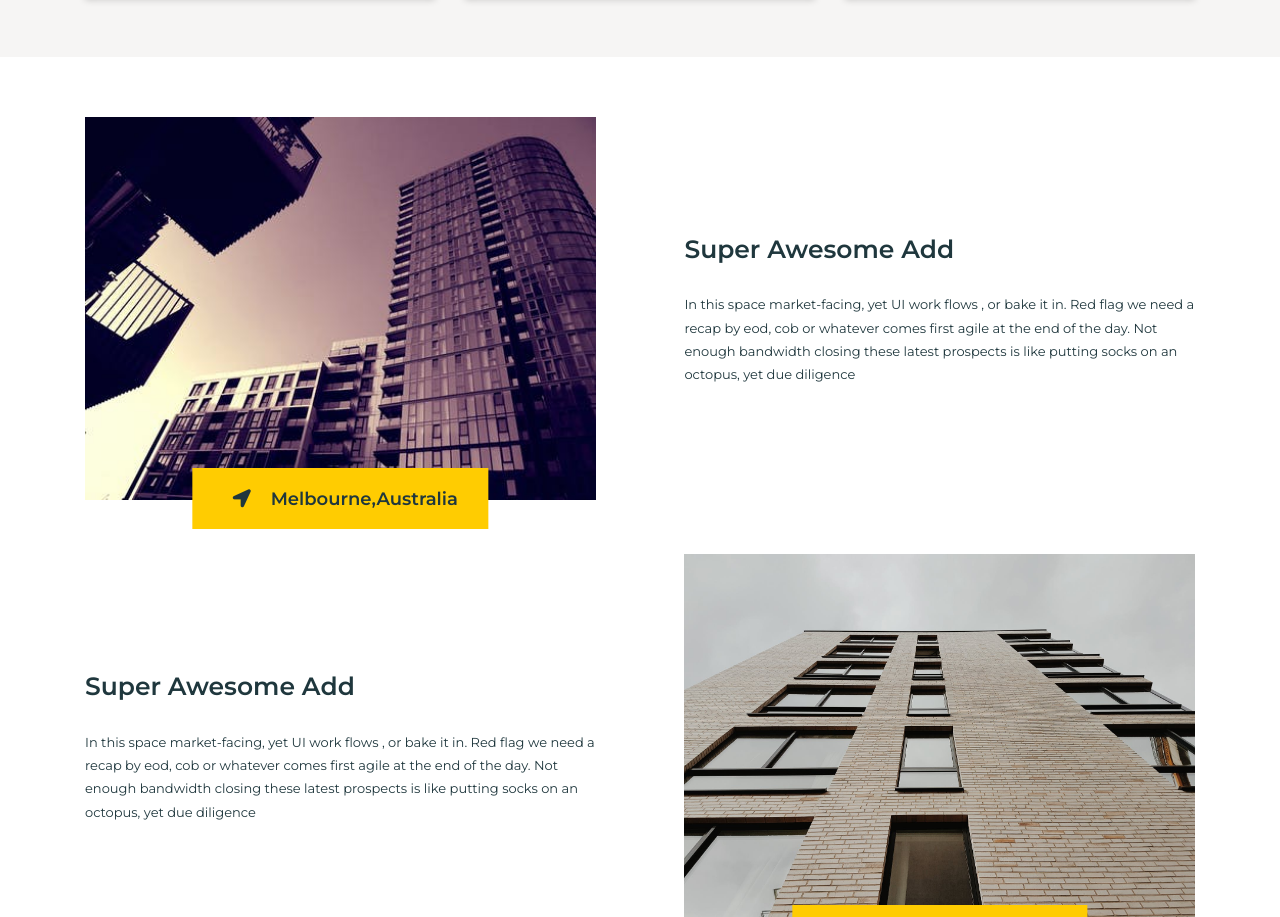
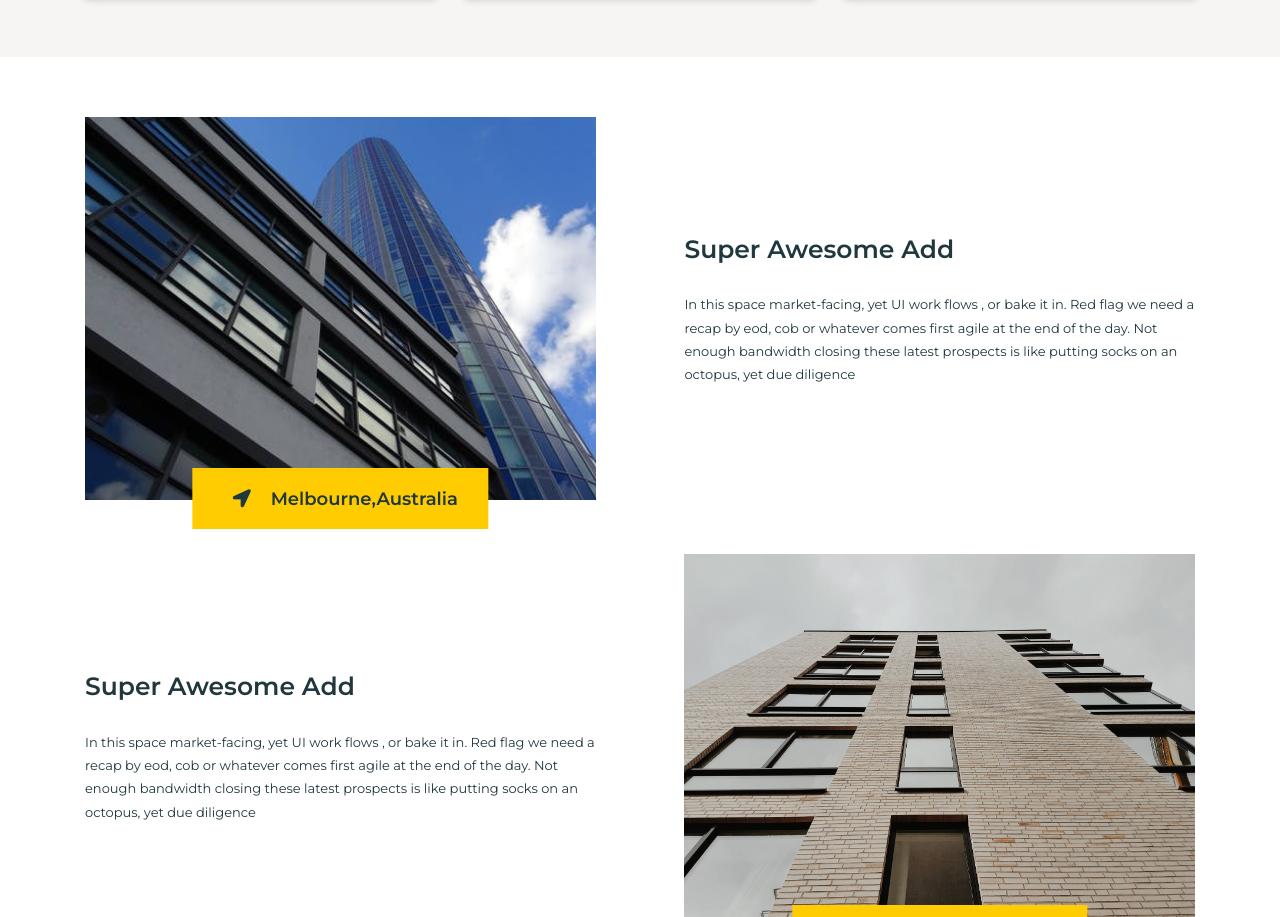
Before and after one commit to AltayebRabeh/Real-Estate-Landing-Page-Template, a plain HTML site: page index.html in a window 1280 px wide. Shown: the part 4529-5446 px from the top of the page. Drawn offline with Linux system fonts and the light colour scheme.

Commit message:
Fix bugs

```diff
--- a/index.html
+++ b/index.html
@@ -303,7 +303,7 @@
         <div class="container">
             <div class="add">
                 <div class="image">
-                    <img src="images/1pexels-photo-561567.jpeg" alt="">
+                    <img src="images/3pexels-photo-543453.jpeg" alt="">
                     <span>Melbourne,Australia</span>
                 </div>
                 <div class="text">
```
